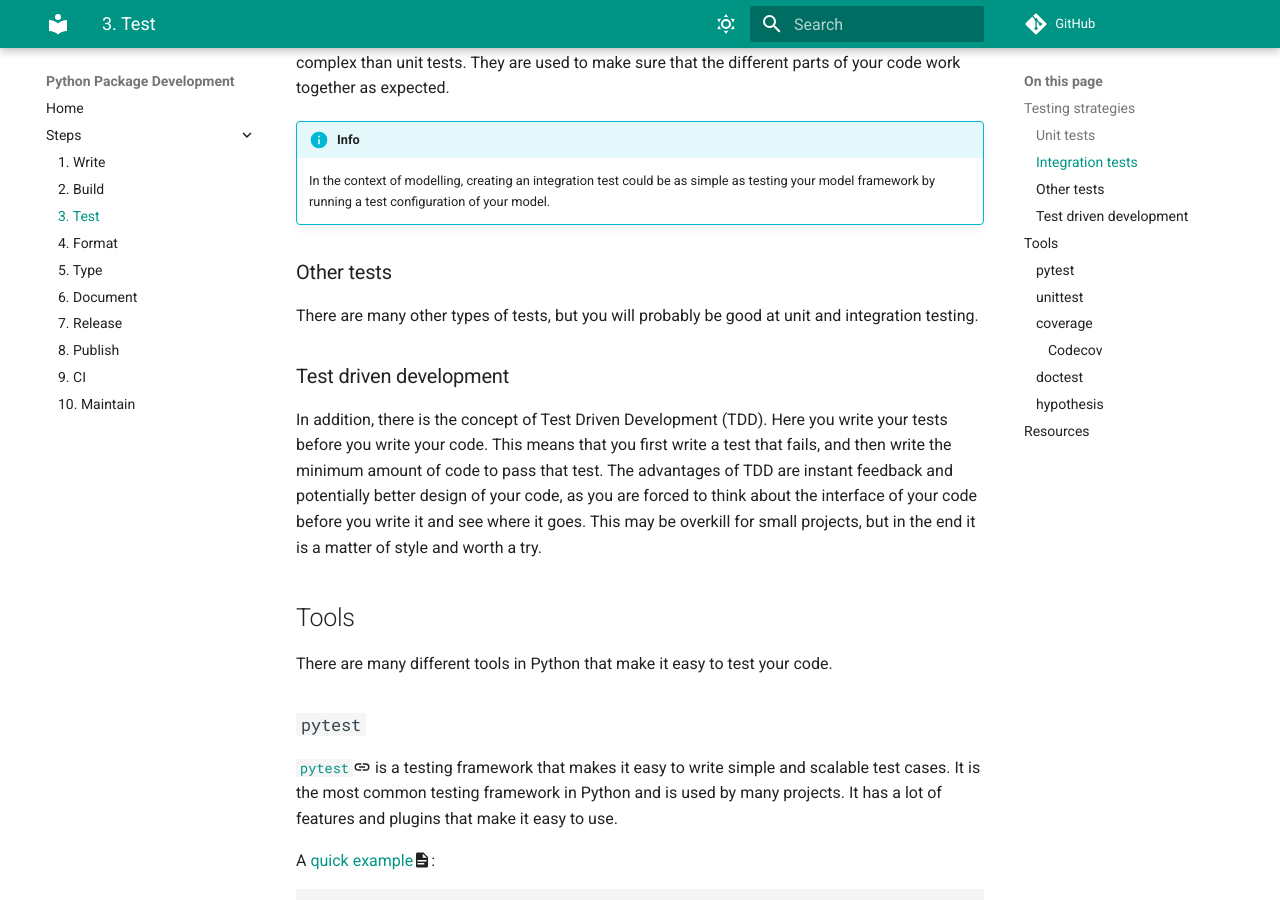
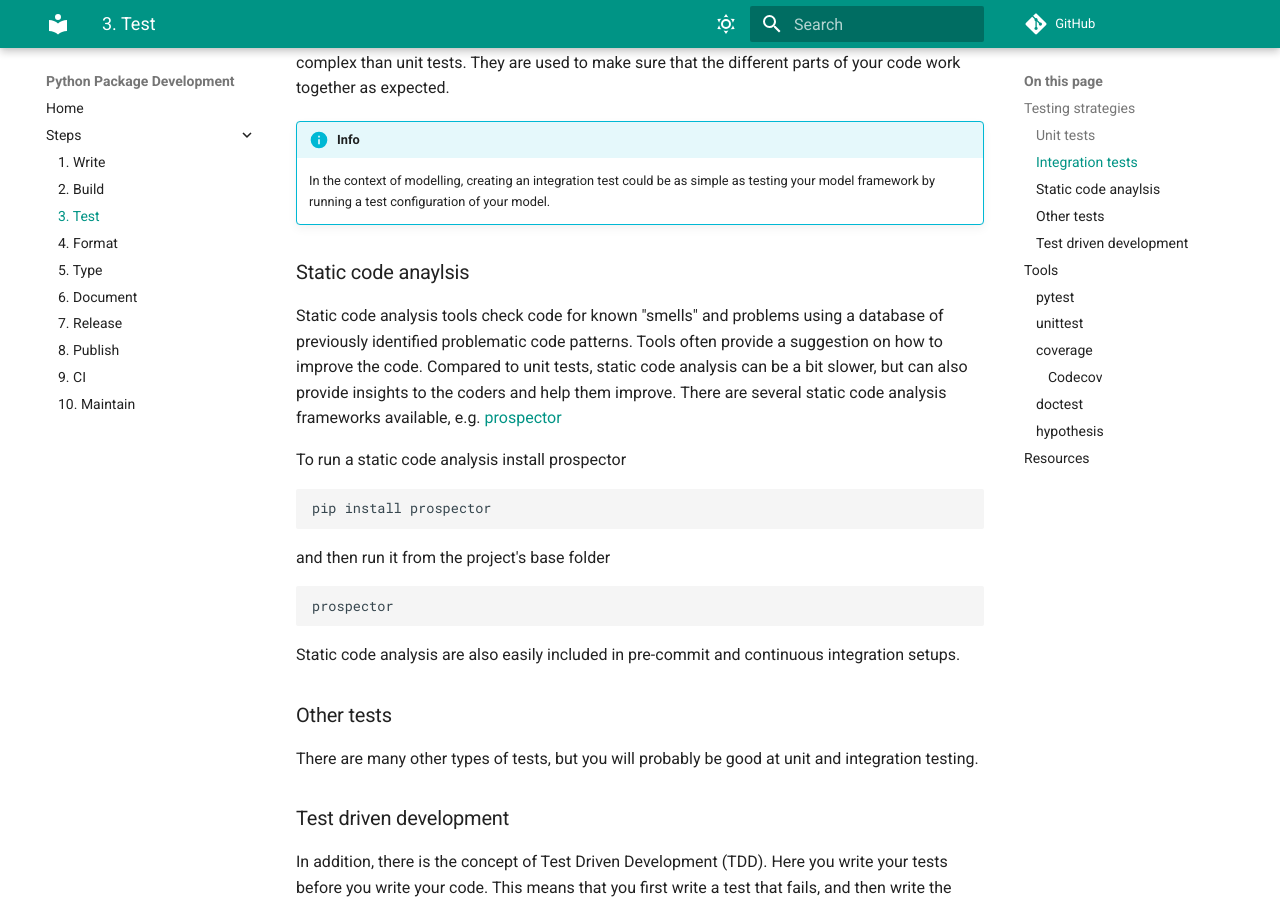
Before and after one commit to lkstrp/python-package-dev, an MkDocs documentation site: the page built from docs/steps/test.md, in a window 1280 px wide and 900 px high, scrolled down 1769 px. Built offline with MkDocs 1.6.1 and Material for MkDocs 9.7.7, drawn with Linux system fonts in a browser that asks for light colours; comment, search, counter and statistics services are not loaded.

Commit message:
test.md: add static code analysis

````diff
--- a/docs/steps/test.md
+++ b/docs/steps/test.md
@@ -65,6 +65,21 @@ Integration testing tests the interaction between different units of code. This
 !!! info
 
     In the context of modelling, creating an integration test could be as simple as testing your model framework by running a test configuration of your model.
+
+### Static code anaylsis
+Static code analysis tools check code for known "smells" and problems using a database of previously identified problematic code patterns. Tools often provide a suggestion on how to improve the code. Compared to unit tests, static code analysis can be a bit slower, but can also provide insights to the coders and help them improve. There are several static code analysis frameworks available, e.g. [prospector](https://prospector.landscape.io/)
+
+To run a static code analysis install prospector
+```bash
+pip install prospector
+```
+
+and then run it from the project's base folder
+```bash
+prospector
+```
+
+Static code analysis are also easily included in pre-commit and continuous integration setups.
 
 ### Other tests
 There are many other types of tests, but you will probably be good at unit and integration testing.
````
